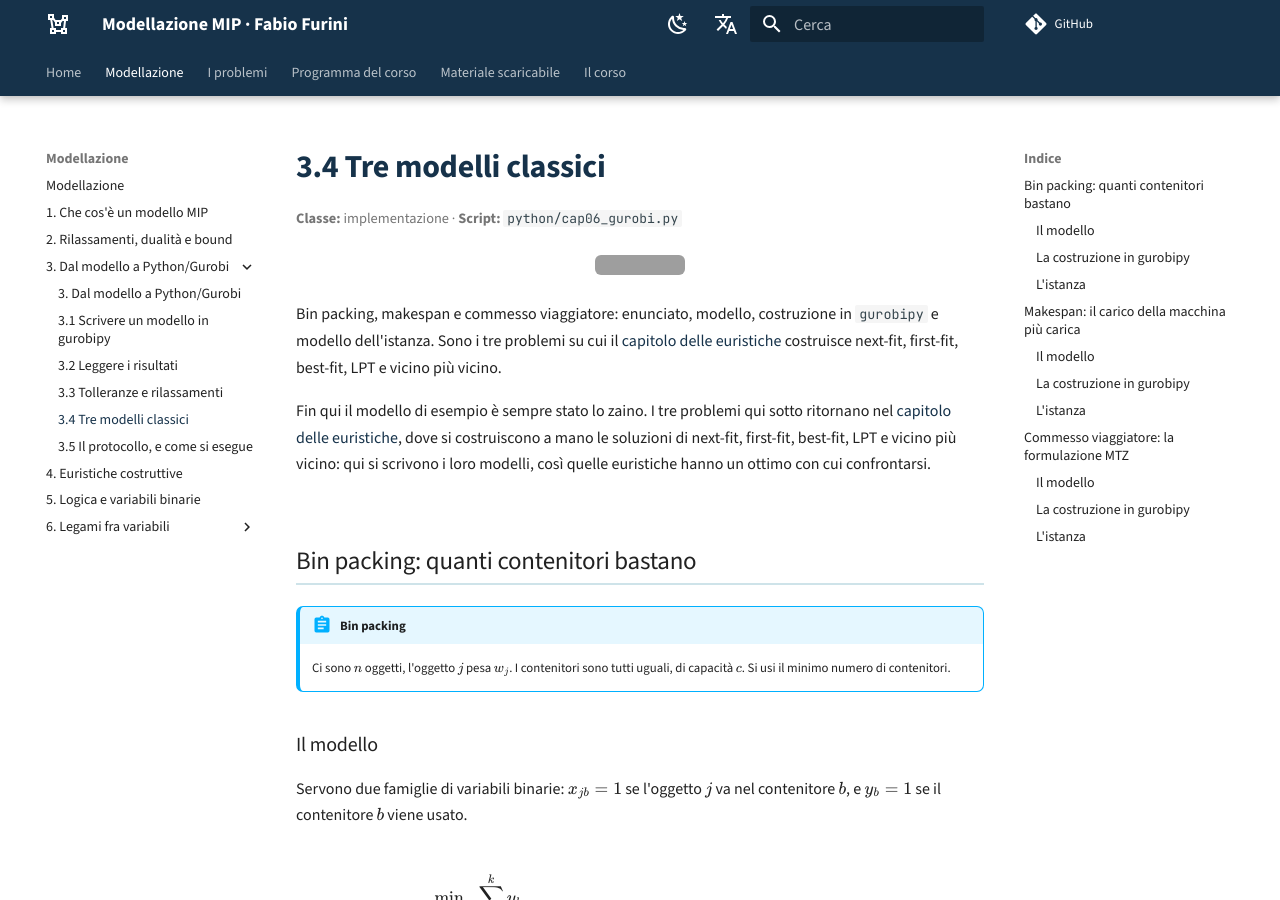
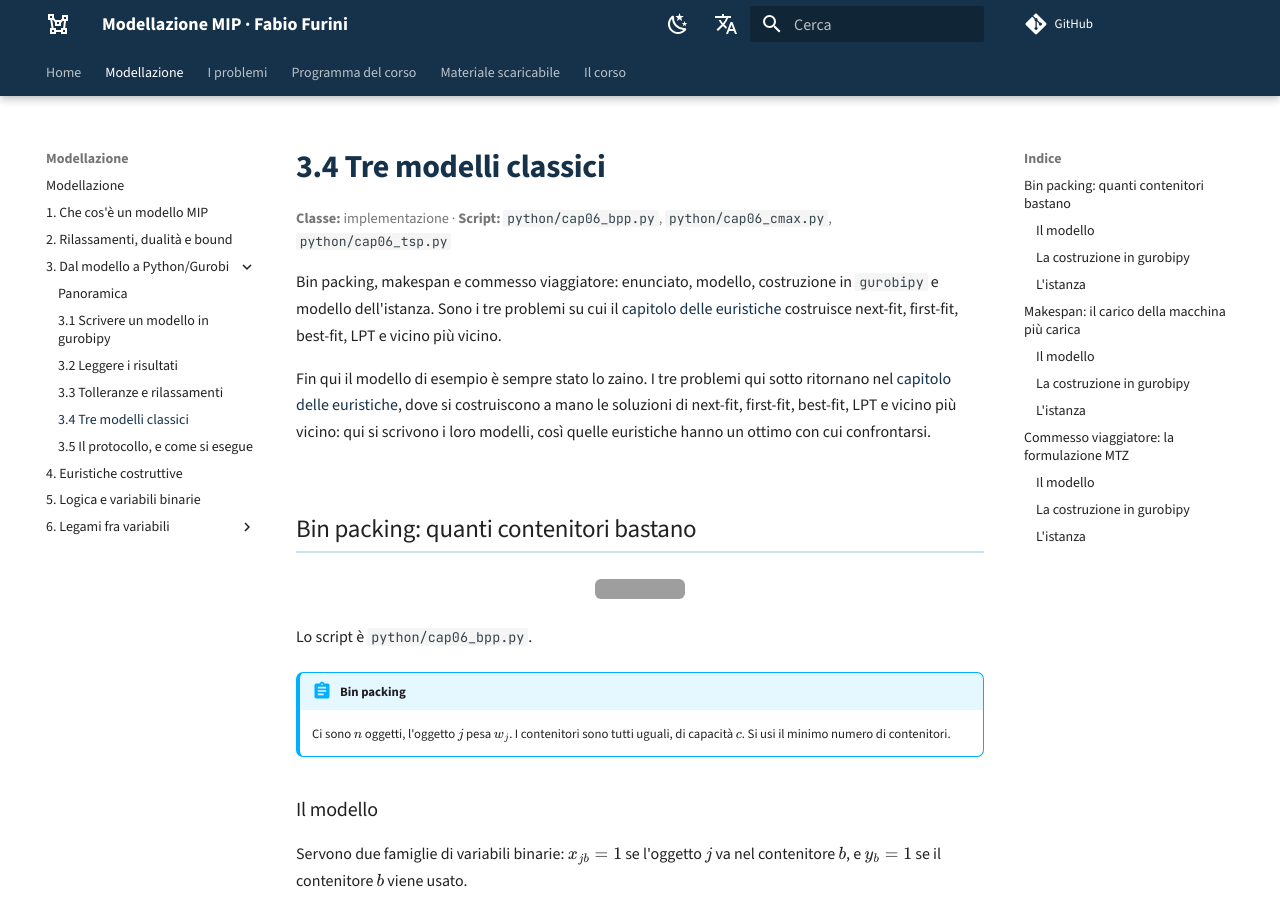
Before and after one commit to fabiofurini/modellazione-mip, an MkDocs documentation site: the page built from docs/gurobipy-4.md, in a window 1280 px wide and 900 px high. Built offline with MkDocs 1.6.1 and Material for MkDocs 9.7.7, drawn with Linux system fonts in a browser that asks for light colours; comment, search, counter and statistics services are not loaded; some of the changed text lies outside the part shown; grey boxes are pictures that could not be loaded.

Commit message:
I tre badge mancavano sulla pagina italiana, e il numero del capitolo compariva due volte
La pagina 3.4 italiana era rimasta col badge del notebook del capitolo invece
dei tre dei singoli problemi: lo script che glieli metteva si era fermato prima,
su un controllo delle intestazioni, e me ne sono accorto solo guardando la
pagina pubblicata.

Nel menu la voce dell'indice di un capitolo non aveva etichetta, quindi
riprendeva il titolo della pagina e il capitolo compariva due volte di fila. Ora
quella voce si chiama «Panoramica», per il capitolo 3 e per il 6, che aveva lo
stesso difetto.

Co-Authored-By: Claude Opus 5 <noreply@anthropic.com>

```diff
--- a/docs/gurobipy-4.md
+++ b/docs/gurobipy-4.md
@@ -1,9 +1,8 @@
 # 3.4 Tre modelli classici
 
-**Classe:** implementazione · **Script:** `python/cap06_gurobi.py`
+**Classe:** implementazione · **Script:** `python/cap06_bpp.py`, `python/cap06_cmax.py`, `python/cap06_tsp.py`
 { .scheda }
 
-[![Apri in Colab](https://colab.research.google.com/assets/colab-badge.svg)](https://colab.research.google.com/github/fabiofurini/modellazione-mip/blob/main/notebooks/cap06_gurobi.ipynb)
 
 Bin packing, makespan e commesso viaggiatore: enunciato, modello, costruzione in
 `gurobipy` e modello dell'istanza. Sono i tre problemi su cui il
@@ -18,6 +17,10 @@ più vicino: qui si scrivono i loro modelli, così quelle euristiche hanno un
 ottimo con cui confrontarsi.
 
 ## Bin packing: quanti contenitori bastano
+
+[![Apri in Colab](https://colab.research.google.com/assets/colab-badge.svg)](https://colab.research.google.com/github/fabiofurini/modellazione-mip/blob/main/notebooks/cap06_bpp.ipynb)
+
+Lo script è `python/cap06_bpp.py`.
 
 !!! abstract "Bin packing"
     Ci sono $n$ oggetti, l'oggetto $j$ pesa $w_j$. I contenitori sono tutti
@@ -97,6 +100,10 @@ conteggio è quindi stretto.
 
 ## Makespan: il carico della macchina più carica
 
+[![Apri in Colab](https://colab.research.google.com/assets/colab-badge.svg)](https://colab.research.google.com/github/fabiofurini/modellazione-mip/blob/main/notebooks/cap06_cmax.ipynb)
+
+Lo script è `python/cap06_cmax.py`.
+
 !!! abstract "Makespan su macchine identiche"
     Ci sono $n$ lavori, di durata $d_j$, e $k$ macchine identiche. Ogni lavoro va
     su una macchina sola e non si interrompe. Si minimizzi l'istante in cui
@@ -169,6 +176,10 @@ sotto $18/2 = 9$, e l'ottimo vale esattamente $9$ — i lavori si dividono in
 $6+3$ e $5+4$. Qui il conteggio chiude il problema da solo.
 
 ## Commesso viaggiatore: la formulazione MTZ
+
+[![Apri in Colab](https://colab.research.google.com/assets/colab-badge.svg)](https://colab.research.google.com/github/fabiofurini/modellazione-mip/blob/main/notebooks/cap06_tsp.ipynb)
+
+Lo script è `python/cap06_tsp.py`.
 
 !!! abstract "Commesso viaggiatore"
     Ci sono $n$ città e una distanza $d_{ij}$ fra ogni coppia. Si trovi il giro
--- a/mkdocs.yml
+++ b/mkdocs.yml
@@ -94,7 +94,7 @@ nav:
       - 1. Che cos'è un modello MIP: modellazione-1.md
       - 2. Rilassamenti, dualità e bound: modellazione-2.md
       - 3. Dal modello a Python/Gurobi:
-          - modellazione-3.md
+          - Panoramica: modellazione-3.md
           - 3.1 Scrivere un modello in gurobipy: gurobipy-1.md
           - 3.2 Leggere i risultati: gurobipy-2.md
           - 3.3 Tolleranze e rilassamenti: gurobipy-3.md
@@ -103,7 +103,7 @@ nav:
       - 4. Euristiche costruttive: modellazione-4.md
       - 5. Logica e variabili binarie: modellazione-5.md
       - 6. Legami fra variabili:
-          - legami.md
+          - Panoramica: legami.md
           - 6.1 Attivazione: legami-01.md
           - 6.2 Costo fisso: legami-02.md
           - 6.3 Lotto minimo: legami-03.md
```
